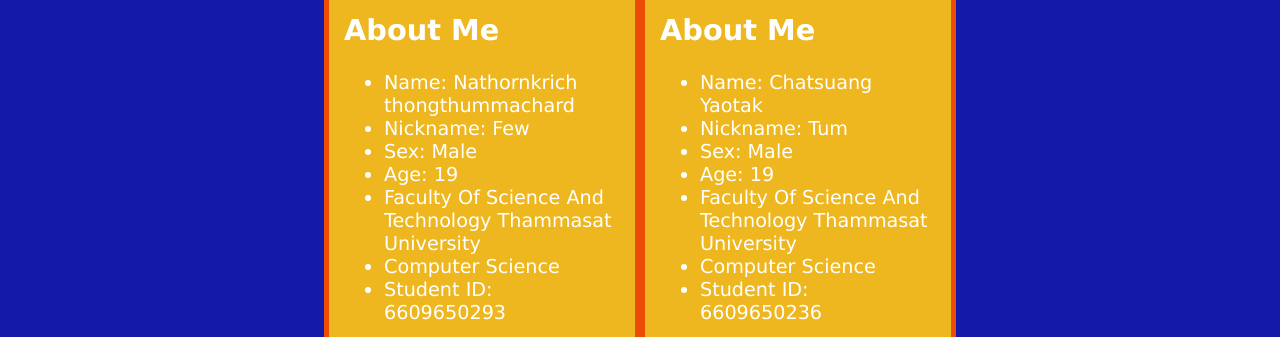
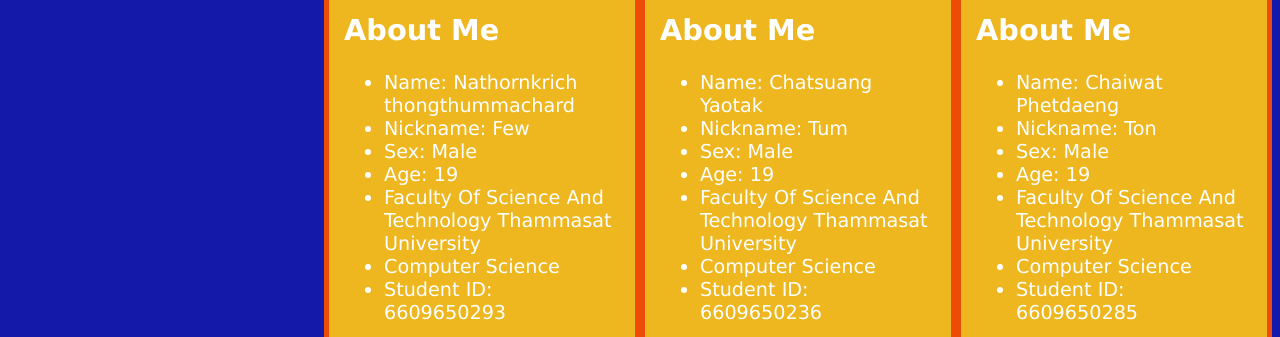
Before and after one commit to Nathornkrich/CS100-Project-G48, a plain HTML site: page HTML5/index.html in a window 1280 px wide. Shown: the part 472-809 px from the top of the page. Drawn offline with Linux system fonts and the light colour scheme.

Commit message:
Update index.html

```diff
--- a/HTML5/index.html
+++ b/HTML5/index.html
@@ -60,6 +60,23 @@
                 <p>Tel: 0848488811</p>
             </div>
         </section>
+         <section class="col-3 col-s-3 main">
+            <div>
+                <img src="nathornkrich.jpg" width="300" height="300" alt="My Image">
+                <h1><strong>About Me</strong></h1>
+                <ul>
+                    <li>Name: Chaiwat Phetdaeng</li>
+                    <li>Nickname: Ton</li>
+                    <li>Sex: Male</li>
+                    <li>Age: 19</li>
+                    <li>Faculty Of Science And Technology Thammasat University</li>
+                    <li>Computer Science</li>
+                    <li>Student ID: 6609650285</li>
+                </ul>
+
+                <p>Tel: 095-475-6961</p>
+            </div>
+        </section>
     </main>
 
 </html>
```
